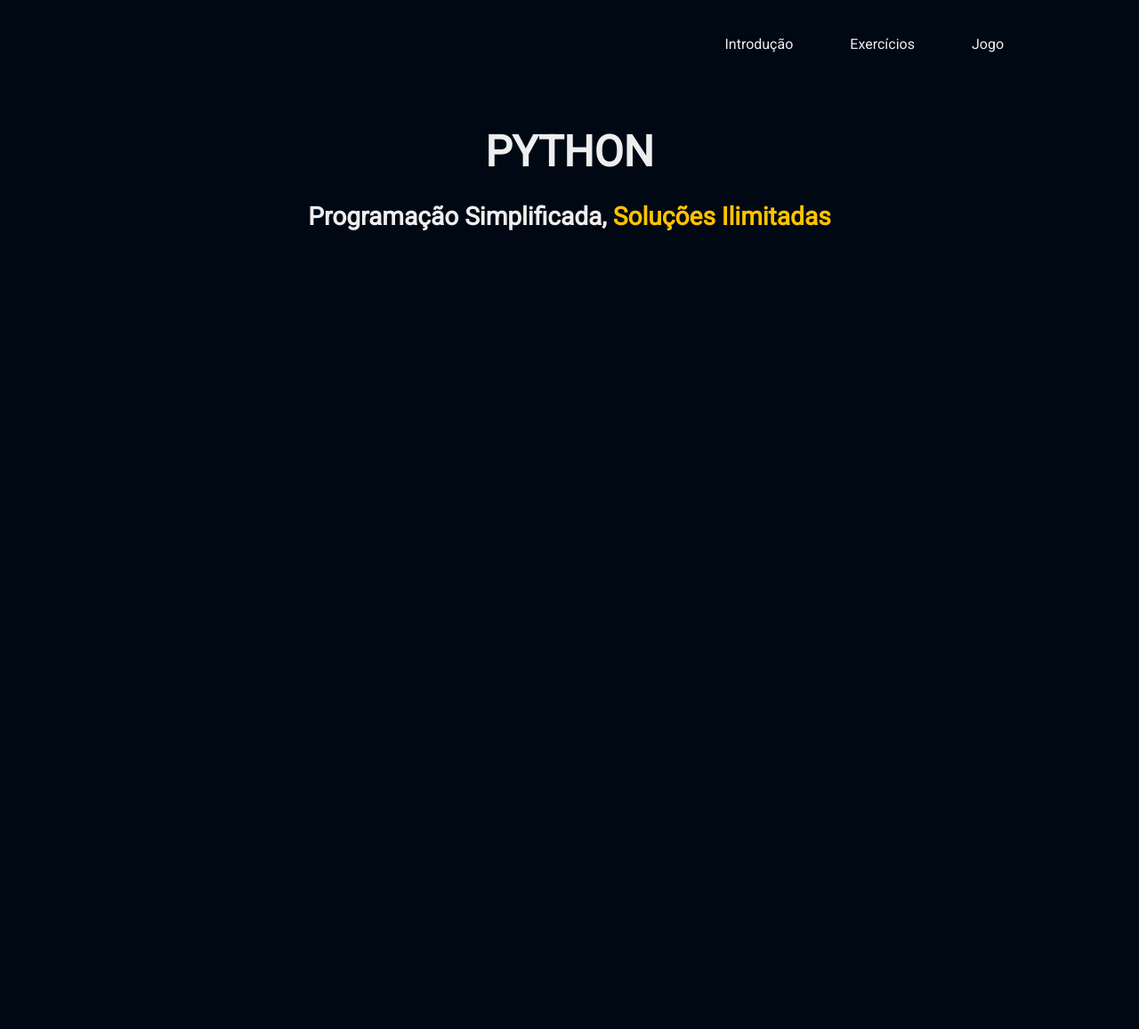
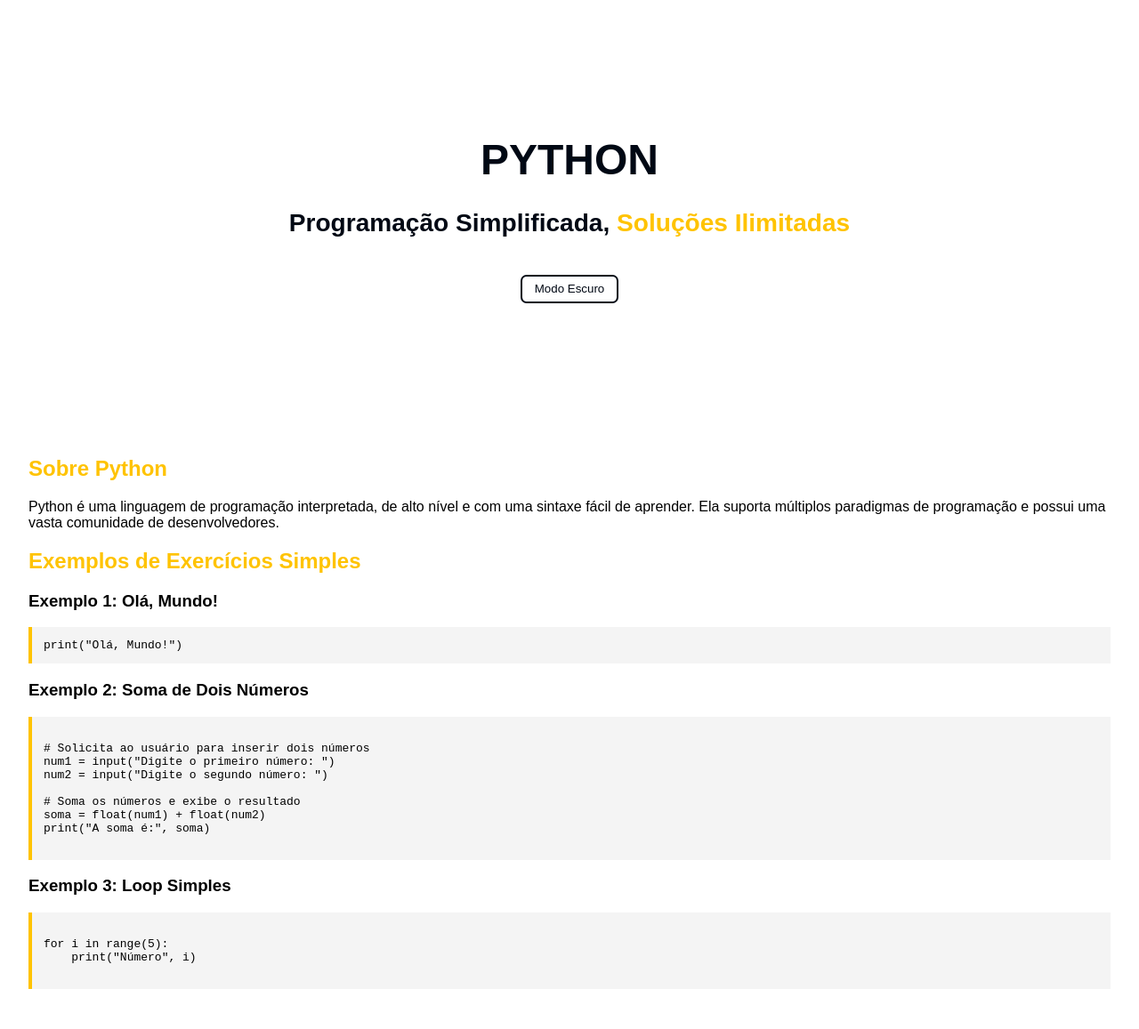
Before and after one commit to JuCDReis/python, a plain HTML site: page index.html in a window 1280 px wide. Shown: the whole page at 89% size. Before the commit the page ends 800 px from the top, so only its background shows below. Drawn offline with Linux system fonts and the light colour scheme.

Commit message:
update files

```diff
--- /dev/null
+++ b/assets/script.js
@@ -0,0 +1,19 @@
+document.addEventListener('DOMContentLoaded', (event) => {
+    const themeToggle = document.getElementById('theme-toggle');
+    const body = document.body;
+
+    themeToggle.addEventListener('click', () => {
+        body.classList.toggle('dark');
+        if (body.classList.contains('dark')) {
+            themeToggle.textContent = 'Modo Claro';
+        } else {
+            themeToggle.textContent = 'Modo Escuro';
+        }
+    });
+
+    // Set the initial theme based on user preference or default to light mode
+    if (window.matchMedia && window.matchMedia('(prefers-color-scheme: dark)').matches) {
+        body.classList.add('dark');
+        themeToggle.textContent = 'Modo Claro';
+    }
+});
--- a/assets/style.css
+++ b/assets/style.css
@@ -1,42 +1,80 @@
-body {
-  background-color: #000814;
-  font-family: "Roboto", sans-serif;
-  color: #eeeeee;
+:root {
+    --background-color-light: #eeeeee;
+    --background-color-dark: #000814;
+    --text-color-light: #000814;
+    --text-color-dark: #ffffff;
+    --primary-color: #FFC300;
 }
 
-.p-titulo {
-  padding: 2em 0em;
-  margin: 0em;
+body.light {
+    background-color: var(--background-color-light);
+    color: var(--text-color-light);
+}
+
+body.dark {
+    background-color: var(--background-color-dark);
+    color: var(--text-color-dark);
+}
+
+body {
+    font-family: Arial, sans-serif;
+    margin: 0;
+    padding: 0;
+    transition: background-color 0.3s, color 0.3s;
+}
+
+header {
+    margin: 5em 0em;
     display: flex;
     flex-direction: column;
     align-items: center;
+    color: var(--background-color-dark);
     font-size: 1.5em;
 }
-.p-titulo h1 {
-  font-weight: bold;
+
+header > h1 {
+    margin-bottom: 0em;
     text-transform: uppercase;
-  font-size: 2em;
-  margin: 0;
-}
-.p-titulo h3 > strong {
-  color: #FFC300;
 }
 
-.navbar {
-  display: flex;
-  justify-content: end;
-  width: 90vw;
+header > h3 > strong{
+    color: var(--primary-color);
 }
 
-.nav-element {
-  padding: 1em;
-  margin: 1em;
-  border-bottom: 0.2em solid #000814;
+.btn{
+    background: none;
+    border: 2px solid var(--text-color-light);
+    border-radius: 0.5em;
+    color: var(--text-color-light);
+    cursor: pointer;
+    margin-top: 1em;
+    padding: 0.5em 1em;
 }
 
-.nav-element:hover {
-  transition: linear 0.1s;
-  border-bottom: 0.2em solid #FFC300;
+.dark .btn{
+    border-color: var(--text-color-dark);
+    color: var(--text-color-dark);
 }
 
-/*# sourceMappingURL=style.css.map */
+.dark header {
+    color: var(--background-color-light);
+}
+
+main {
+    padding: 2em;
+}
+
+ h2 {
+    color: var(--primary-color);
+}
+
+pre {
+    background-color: #f4f4f4;
+    border-left: 4px solid var(--primary-color);
+    padding: 1em;
+    white-space: pre-wrap;
+}
+
+.dark pre {
+    background-color: #333;
+}
--- a/assets/style.scss
+++ /dev/null
@@ -1,49 +0,0 @@
-$main-color-dark:  #000814;
-$main-color-light:  #eeeeee;
-$secondary-color-dark: #001D3D;
-$secondary-color-light: #CC9F70;
-$terciary-color: #FFC300;
-
-body{
-    background-color: $main-color-dark;
-    font-family: "Roboto", sans-serif;
-    color: $main-color-light;
-
-}
-
-.p-titulo{
-    padding: 2em 0em;
-    margin: 0em;
-    display: flex;
-    flex-direction: column;
-    align-items: center;
-    font-size: 1.5em;
-
-    h1{
-        font-weight: bold;
-        text-transform: uppercase;
-        font-size: 2em;
-        margin: 0;
-    }
-
-    h3 > strong {
-        color: $terciary-color;
-    }
-}
-
-.navbar{
-    display:flex;
-    justify-content: end;
-    width: 90vw;
-}
-
-.nav-element{
-    padding:1em;
-    margin: 1em;
-    border-bottom: 0.2em solid $main-color-dark;
-}
-
-.nav-element:hover{
-    transition: linear 0.1s;
-    border-bottom: 0.2em solid $terciary-color;
-}
--- a/index.html
+++ b/index.html
@@ -1,28 +1,49 @@
 <!DOCTYPE html>
-<html lang="en">
+<html lang="pt-BR">
 <head>
     <meta charset="UTF-8">
     <meta name="viewport" content="width=device-width, initial-scale=1.0">
+    <title>Python Programming</title>
     <link rel="stylesheet" href="./assets/style.css">
-    <link rel="shortcut icon" href="./assets/fav-icon.svg" type="image/x-icon">
-    <link rel="preconnect" href="https://fonts.googleapis.com">
-    <link rel="preconnect" href="https://fonts.gstatic.com" crossorigin>
-    <link href="https://fonts.googleapis.com/css2?family=Roboto&display=swap" rel="stylesheet">
-    <title>Python - Acessibilidade Digital</title>
 </head>
-<body >
+<body>
     <header>
-        <nav class="navbar">
-            <div class="nav-element">Introdução</div>
-            <div class="nav-element">Exercícios</div>
-            <div class="nav-element">Jogo</div>
-        </nav>
+        <h1>Python </h1>
+        <h3>Programação Simplificada, <strong>Soluções Ilimitadas</strong></h3>
+        <button id="theme-toggle" class="btn">Modo Escuro</button>
     </header>
-    <div class="p-titulo">
-        <h1>PYTHON</h1>
-        <h3>Programação Simplificada, <strong> Soluções Ilimitadas</strong></h3>
-    </div>
+    <main>
+        <section id="about">
+            <h2>Sobre Python</h2>
+            <p>Python é uma linguagem de programação interpretada, de alto nível e com uma sintaxe fácil de aprender. Ela suporta múltiplos paradigmas de programação e possui uma vasta comunidade de desenvolvedores.</p>
+        </section>
+        <section id="examples">
+            <h2>Exemplos de Exercícios Simples</h2>
+            <article>
+                <h3>Exemplo 1: Olá, Mundo!</h3>
+                <pre><code>print("Olá, Mundo!")</code></pre>
+            </article>
+            <article>
+                <h3>Exemplo 2: Soma de Dois Números</h3>
+                <pre><code>
+# Solicita ao usuário para inserir dois números
+num1 = input("Digite o primeiro número: ")
+num2 = input("Digite o segundo número: ")
 
-
+# Soma os números e exibe o resultado
+soma = float(num1) + float(num2)
+print("A soma é:", soma)
+                </code></pre>
+            </article>
+            <article>
+                <h3>Exemplo 3: Loop Simples</h3>
+                <pre><code>
+for i in range(5):
+    print("Número", i)
+                </code></pre>
+            </article>
+        </section>
+    </main>
+    <script src="./assets/script.js"></script>
 </body>
 </html>
```
Also changed, not shown: 1 other file. Lines whose indentation alone changed are shown as unchanged.
